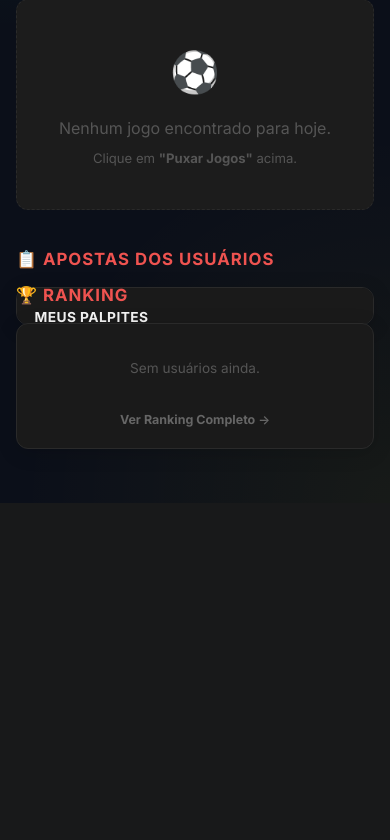
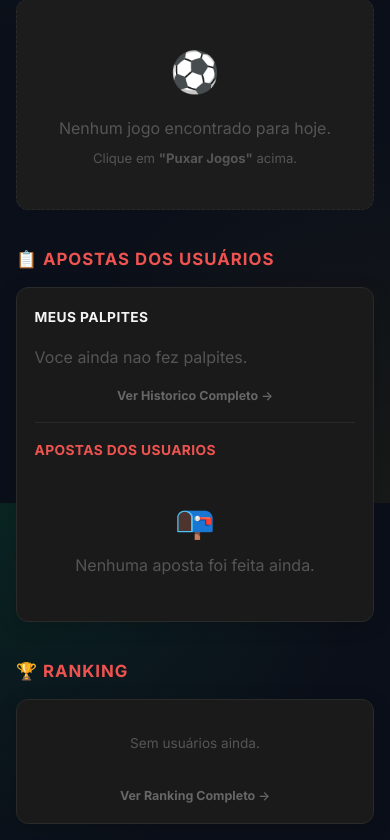
Before and after one commit to herbertt007/suportebet, a Flask app: template templates/dashboard.html in a window 390 px wide. Shown: the part 341-1181 px from the top of the page. Before the commit the page ends 844 px from the top, so only its background shows below. Run offline with Flask 3, Linux system fonts and the light colour scheme; the template is opened without the code that fills it, so the values that code supplies are empty; some libraries are stand-ins or nearby versions.

Commit message:
fix history sidebar zero height issue on mobile

```diff
--- a/templates/dashboard.html
+++ b/templates/dashboard.html
@@ -1201,6 +1201,7 @@
     .ranking-sidebar { order: 3; margin-top: 1rem; }
     .games-main { order: 1; }
     .history-sidebar { display: block; order: 2; margin-top: 1rem; }
+    .history-sidebar-content { position: static; height: auto; }
 }
 @media (max-width: 700px) {
     .user-header-bar {
```
